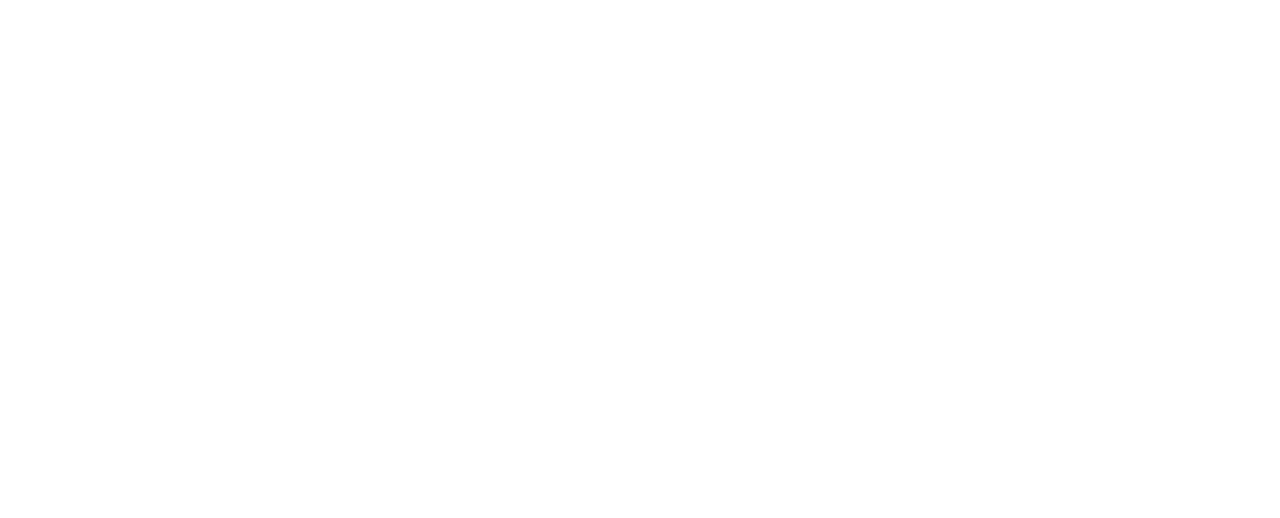
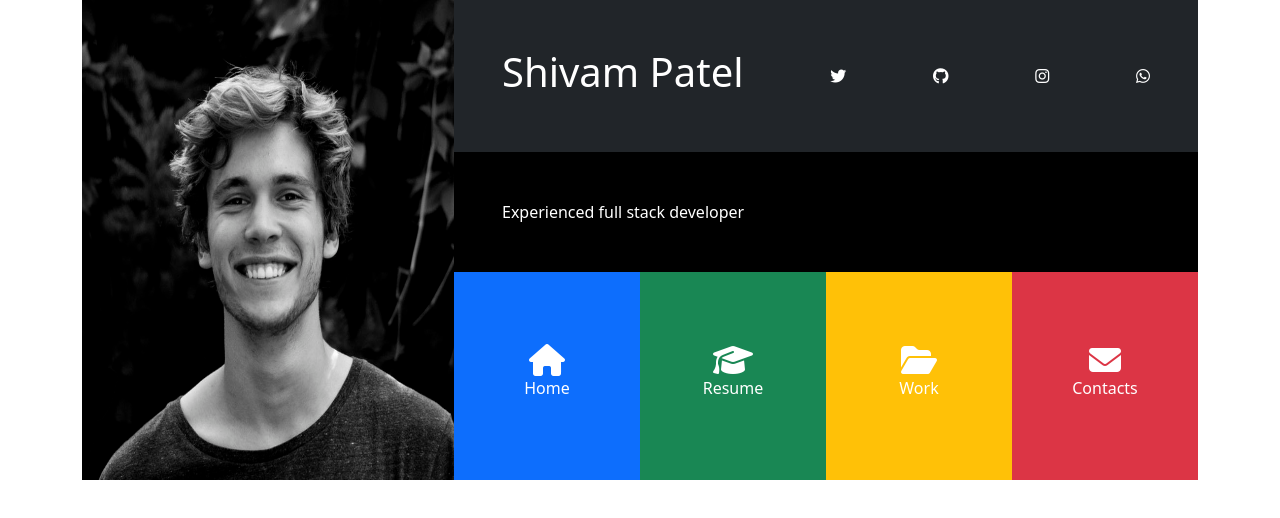
Before and after one commit to shivamp-argus/Portfolio, a plain HTML site: page index.html in a window 1280 px wide. Drawn offline with nearby package versions, Linux system fonts and the light colour scheme.

Commit message:
[Header created]

```diff
--- a/app.scss
+++ b/app.scss
@@ -0,0 +1,24 @@
+#main-header{
+
+    img{
+        width: 100%;
+        height: 100%;
+    }
+    .port-item {
+        width: 30%;
+    }
+    .port-item:hover{
+        opacity: 0.8;
+        cursor: pointer;
+    }
+}
+.bg-black{
+    background-color: black;
+    color: #fff;
+}
+@media (min-width:1199px){
+    .port-item{
+        padding-bottom: 5rem !important ;
+
+    }
+}
--- a/index.html
+++ b/index.html
@@ -17,9 +17,86 @@
       integrity="sha384-GLhlTQ8iRABdZLl6O3oVMWSktQOp6b7In1Zl3/Jr59b6EGGoI1aFkw7cmDA6j6gD"
       crossorigin="anonymous"
     />
+    <link rel="stylesheet" href="app.css" />
     <title>Portfolio</title>
   </head>
   <body>
+    <div class="container">
+      <!-- header -->
+      <header id="main-header">
+        <div class="row g-0">
+          <div class="col-lg-4 col-md-5">
+            <img src="images/person1.jpg" alt="profile-pic" class="img-fluid" />
+          </div>
+          <div class="col-lg-8 col-md-7 text-white">
+            <div class="d-flex flex-column">
+              <div class="p-5 text-white bg-dark">
+                <div class="d-flex justify-content-between align-items-center">
+                  <h1>Shivam Patel</h1>
+                  <div class="d-none d-md-block">
+                    <a href="#" class="text-white"
+                      ><i class="fa-brands fa-twitter"></i
+                    ></a>
+                  </div>
+                  <div>
+                    <a href="#" class="text-white"
+                      ><i class="fa-brands fa-github"></i
+                    ></a>
+                  </div>
+                  <div>
+                    <a href="#" class="text-white"
+                      ><i class="fa-brands fa-instagram"></i
+                    ></a>
+                  </div>
+                  <div>
+                    <a href="#" class="text-white"
+                      ><i class="fa-brands fa-whatsapp"></i
+                    ></a>
+                  </div>
+                </div>
+              </div>
+              <div class="p-5 bg-black">Experienced full stack developer</div>
+              <div>
+                <div class="d-flex text-white align-items-stretch text-center">
+                  <div
+                    class="port-item p-4 bg-primary"
+                    data-bs-toggle="collapse"
+                    data-bs-target="#home"
+                  >
+                    <i class="fas fa-home fa-2x d-block pt-5"></i>
+                    <span class="d-none d-sm-block">Home</span>
+                  </div>
+                  <div
+                    class="port-item p-4 bg-success"
+                    data-bs-toggle="collapse"
+                    data-bs-target="#resume"
+                  >
+                    <i class="fas fa-graduation-cap fa-2x d-block pt-5"></i>
+                    <span class="d-none d-sm-block">Resume</span>
+                  </div>
+                  <div
+                    class="port-item p-4 bg-warning"
+                    data-bs-toggle="collapse"
+                    data-bs-target="#work"
+                  >
+                    <i class="fas fa-folder-open fa-2x d-block pt-5"></i>
+                    <span class="d-none d-sm-block">Work</span>
+                  </div>
+                  <div
+                    class="port-item p-4 bg-danger"
+                    data-bs-toggle="collapse"
+                    data-bs-target="#contacts"
+                  >
+                    <i class="fas fa-envelope fa-2x d-block pt-5"></i>
+                    <span class="d-none d-sm-block">Contacts</span>
+                  </div>
+                </div>
+              </div>
+            </div>
+          </div>
+        </div>
+      </header>
+    </div>
     <!-- bootstrap scripts -->
     <script
       src="https://code.jquery.com/jquery-3.6.3.min.js"
```
Also changed, not shown: app.css (added), images/person1.jpg (added), 1 other file.
